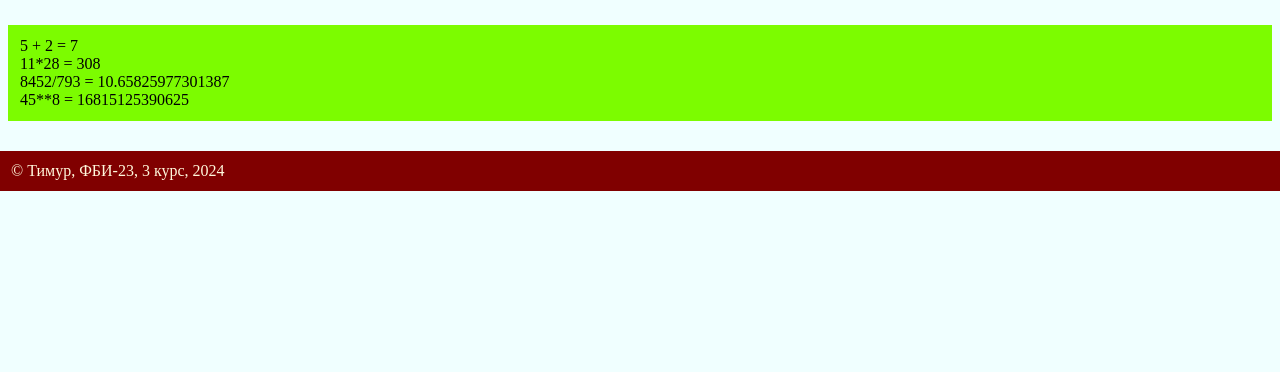
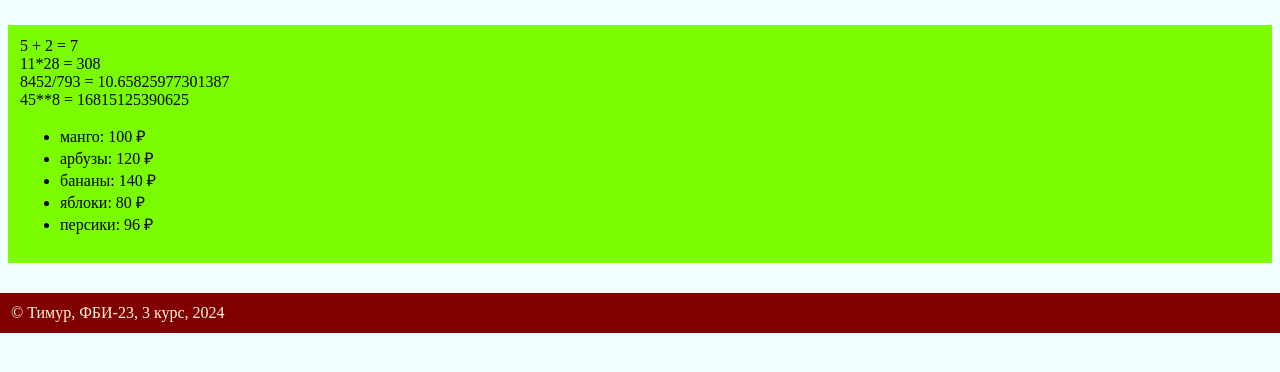
Before and after one commit to GareevTimur/web-prog-labs-2, a Flask app: page /lab2/example in a window 1280 px wide. Shown: the part 18-390 px from the top of the page. Run offline with Flask 3, Linux system fonts and the light colour scheme.

Commit message:
Цикл в шаблоне

```diff
--- a/app.py
+++ b/app.py
@@ -12,4 +12,11 @@ def example():
     number = 2
     group = 'ФБИ-23'
     course = 3
-    return render_template('example.html', name=name, number=number, group=group, course=course)
+    fruits = [
+        {'name': 'манго', 'price': 100},
+        {'name': 'арбузы', 'price': 120},
+        {'name': 'бананы', 'price': 140},
+        {'name': 'яблоки', 'price': 80},
+        {'name': 'персики', 'price': 96}
+    ]
+    return render_template('example.html', name=name, number=number, group=group, course=course, fruits=fruits)
--- a/templates/example.html
+++ b/templates/example.html
@@ -24,6 +24,11 @@
         11*28 = {{11*28}}<br>
         8452/793 = {{8452/793}}<br>
         45**8 = {{45**8}}<br>
+        <ul>
+            {% for f in fruits %}
+            <li>{{ f.name }}: {{ f.price }} &#x20bd;</li>
+            {% endfor %}
+        </ul>
     </main>
 
     <footer>
```
